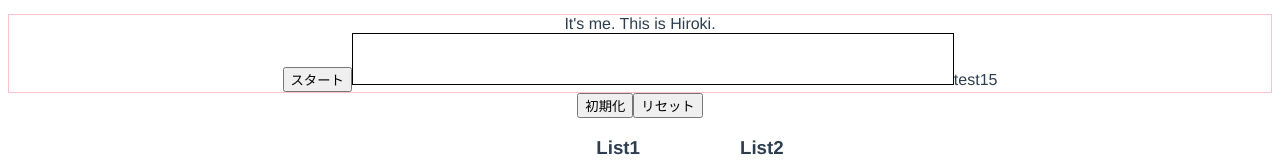
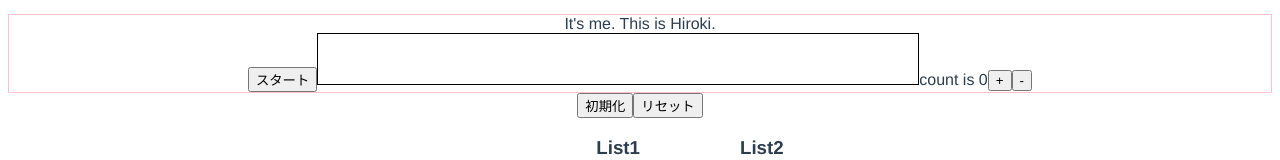
Before and after one commit to Shunkicreate/UmbrellaGuitar, a Vue app: page / in a window 1280 px wide. Shown: the part 250-410 px from the top of the page. Built offline with nearby package versions, Linux system fonts and the light colour scheme.

Commit message:
test count

```diff
--- a/src/components/Hiroki.vue
+++ b/src/components/Hiroki.vue
@@ -4,7 +4,10 @@
 		<div>It's me. This is Hiroki.</div>
 		<button @click="draw">スタート</button>
 		<canvas id="can1" width="600" height="50"></canvas>
-		<span>test{{ y }}</span>
+		<!-- <span>test{{ y }}</span> -->
+		<span v-if="true">count is {{number}}</span>
+		<button @click="add_number">+</button>
+		<button @click="sub_number">-</button>
 	</div>
 	<!-- </div> -->
 </template>
@@ -23,6 +26,9 @@ export default defineComponent({
 		var xstart = 600;
 		var y = 15;
 		var speed = 3;
+		let change_count:boolean = true;
+
+		let number = 0;
 
 		function draw() {
 
@@ -60,9 +66,20 @@ export default defineComponent({
 				requestAnimationFrame(draw);
 			}
 		}
+		function add_number(){
+			number += 1;
+			console.log(number);
+		}
+		function sub_number(){
+			number -= 1;
+			console.log(number);
+		}
 		return {
 			draw,
-			y
+			y,
+			number,
+			add_number,
+			sub_number,
 		}
 		// })
 	}
```
